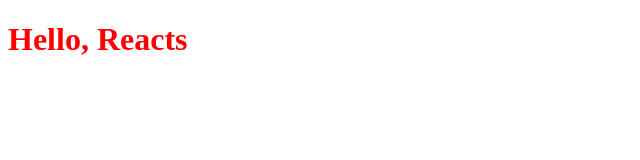
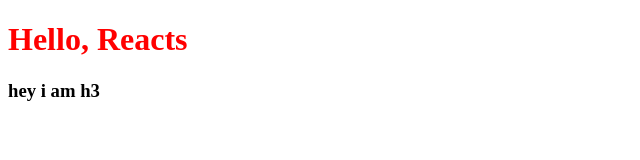
Before and after one commit to Manojguggilla/React-JS, a plain HTML site: page index.html in a window 1280 px wide. Shown: the whole page, without its empty margins (0-640 px from the left). Drawn offline with nearby package versions, Linux system fonts and the light colour scheme.

Commit message:
second commit

```diff
--- a/index.css
+++ b/index.css
@@ -1,4 +1,4 @@
 #heading{
     color: red;
-    /* background-color: yellow; */
+
 }
--- a/index.html
+++ b/index.html
@@ -11,6 +11,9 @@
     <div id="root">
 
 
+    </div>
+    <div>
+        <h3>hey i am h3</h3>
     </div>
     <script
     crossorigin
```
